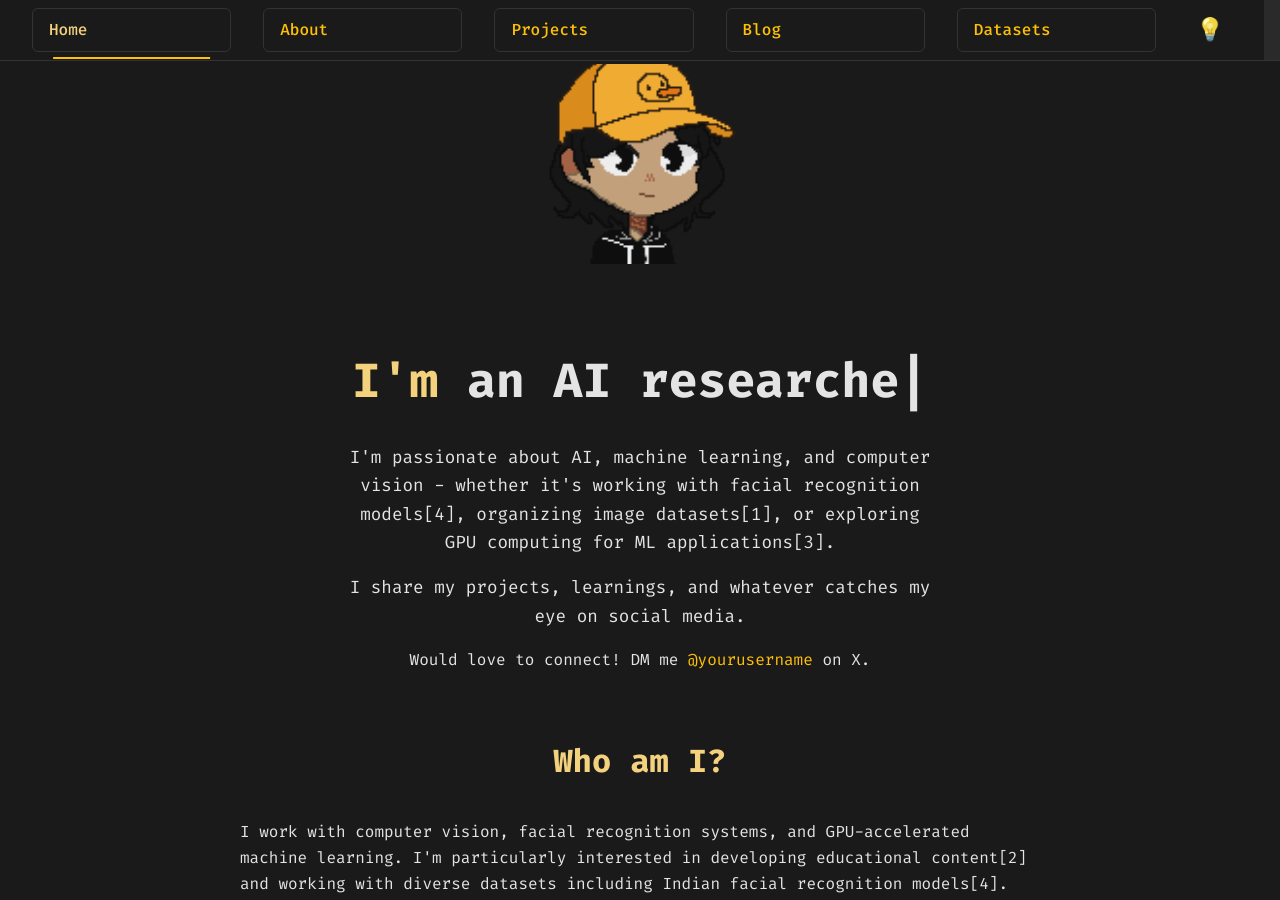
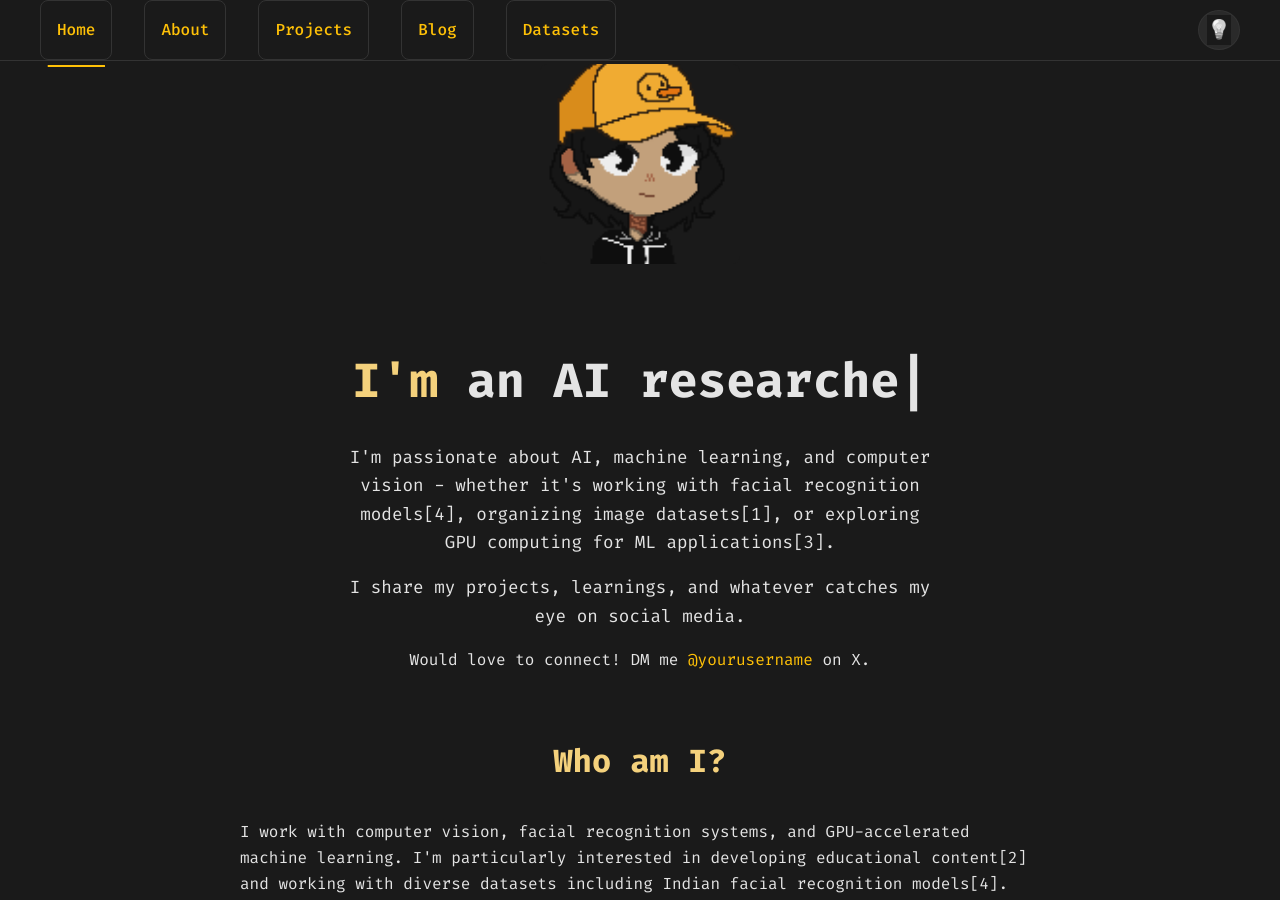
Before and after one commit to shrrynsh/site.github.io, a Jekyll site: the page built from index.md, in a window 1280 px wide and 900 px high. Built offline with Jekyll 4.4.1, drawn with Linux system fonts in a browser that asks for light colours.

Commit message:
Update default.html

```diff
--- a/_layouts/default.html
+++ b/_layouts/default.html
@@ -79,153 +79,7 @@
 
     /* Navigation Styles */
 /* Consistent Navigation for All Pages */
-.main-nav {
-  background: #2a2a2a !important;
-  border-bottom: 1px solid #333 !important;
-  position: fixed !important;
-  top: 0 !important;
-  left: 0 !important;
-  right: 0 !important;
-  width: 100vw !important;
-  z-index: 100 !important;
-}
 
-.nav-container {
-  width: 100vw !important;
-  margin: 0 !important;
-  display: flex !important;
-  justify-content: space-between !important;
-  align-items: center !important;
-  padding: 0 2rem !important;
-  height: 60px !important;
-}
-
-.nav-links {
-  display: flex !important;
-  gap: 2rem !important;
-  align-items: center !important;
-  flex: 1 !important;
-}
-
-.nav-link {
-  color: #ffc107 !important;
-  text-decoration: none !important;
-  font-weight: 500 !important;
-  padding: 0.5rem 1rem !important;
-  border-radius: 6px !important;
-  transition: all 0.3s ease !important;
-  position: relative !important;
-  font-family: 'Fira Code', 'Courier New', monospace !important;
-}
-
-.nav-link:hover {
-  color: #f4d17c !important;
-  background: rgba(255, 193, 7, 0.1) !important;
-}
-
-.nav-link.active {
-  color: #f4d17c !important;
-}
-
-.nav-link::after {
-  content: '' !important;
-  position: absolute !important;
-  bottom: -8px !important;
-  left: 50% !important;
-  width: 0 !important;
-  height: 2px !important;
-  background: #ffc107 !important;
-  transition: all 0.3s ease !important;
-  transform: translateX(-50%) !important;
-}
-
-.nav-link:hover::after,
-.nav-link.active::after {
-  width: 80% !important;
-}
-
-/* Move Theme Toggle to Extreme Right */
-.nav-extras {
-  display: flex !important;
-  align-items: center !important;
-  margin-left: auto !important;
-  padding-left: 2rem !important;
-}
-
-/* Minimalistic Theme Toggle */
-.theme-toggle {
-  background: none !important;
-  border: none !important;
-  border-radius: 0 !important;
-  width: auto !important;
-  height: auto !important;
-  display: flex !important;
-  align-items: center !important;
-  justify-content: center !important;
-  cursor: pointer !important;
-  transition: all 0.3s ease !important;
-  padding: 0.5rem !important;
-  margin: 0 !important;
-}
-
-.theme-toggle:hover {
-  background: rgba(255, 193, 7, 0.1) !important;
-  border-radius: 6px !important;
-}
-
-.bulb-icon {
-  font-size: 1.4rem !important;
-  transition: all 0.3s ease !important;
-}
-
-.theme-toggle:hover .bulb-icon {
-  transform: scale(1.1) !important;
-}
-
-/* Remove the nav divider and underline */
-.nav-divider,
-.nav-underline {
-  display: none !important;
-}
-
-
-    /* Minimalistic Theme Toggle */
-.theme-toggle {
-  background: none !important;
-  border: none !important;
-  border-radius: 0 !important;
-  width: auto !important;
-  height: auto !important;
-  display: flex !important;
-  align-items: center !important;
-  justify-content: center !important;
-  cursor: pointer !important;
-  transition: all 0.3s ease !important;
-  padding: 0.5rem !important;
-  margin: 0 !important;
-}
-
-.theme-toggle:hover {
-  background: rgba(255, 193, 7, 0.1) !important;
-  border-radius: 6px !important;
-  transform: none !important;
-}
-
-.bulb-icon {
-  font-size: 1.4rem !important;
-  transition: all 0.3s ease !important;
-  filter: grayscale(0.3) !important;
-}
-
-.theme-toggle:hover .bulb-icon {
-  filter: grayscale(0) !important;
-  transform: scale(1.1) !important;
-}
-
-/* Remove the nav divider line as well for cleaner look */
-.nav-divider {
-  display: none !important;
-}
 
     .nav-underline {
       height: 2px;
```
